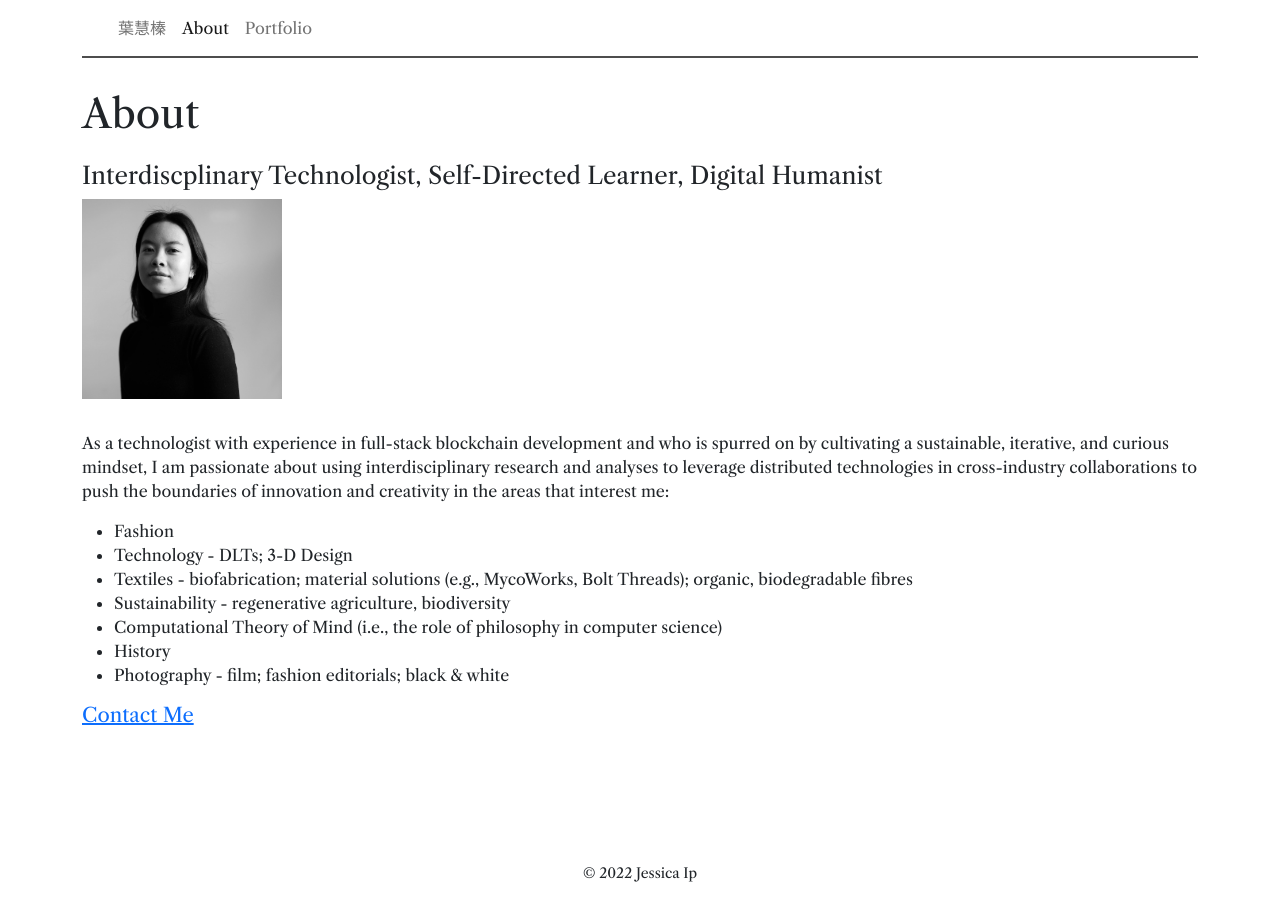
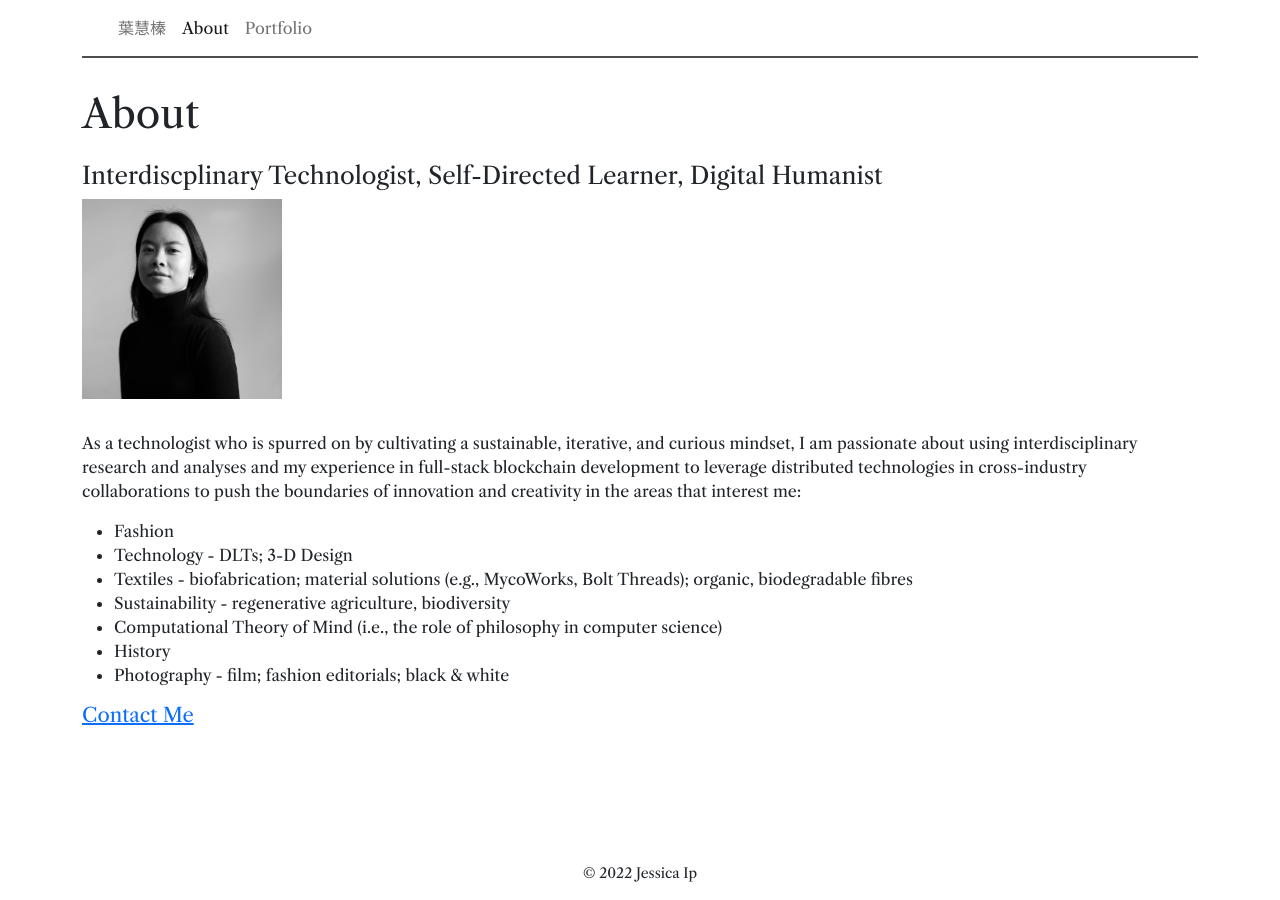
Before and after one commit to ipjessica/ipjessica.github.io, a Jekyll site: the page built from about.md, in a window 1280 px wide. Built offline with Jekyll 4.4.1, drawn with Linux system fonts in a browser that asks for light colours.

Commit message:
Update about.md

```diff
--- a/about.md
+++ b/about.md
@@ -6,7 +6,7 @@ permalink: /about/
 
 <h4>Interdiscplinary Technologist, Self-Directed Learner, Digital Humanist</h4>
 <img src="/assets/images/9.jpg" alt="headshot" width="200" height="40"/>
-<p>As a technologist with experience in full-stack blockchain development and who is spurred on by cultivating a sustainable, iterative, and curious mindset, I am passionate about using interdisciplinary research and analyses to leverage distributed technologies in cross-industry collaborations to push the boundaries of innovation and creativity in the areas that interest me:</p>
+<p>As a technologist who is spurred on by cultivating a sustainable, iterative, and curious mindset, I am passionate about using interdisciplinary research and analyses and my experience in full-stack blockchain development to leverage distributed technologies in cross-industry collaborations to push the boundaries of innovation and creativity in the areas that interest me:</p>
 
 <ul>
     <li>Fashion</li>
```
